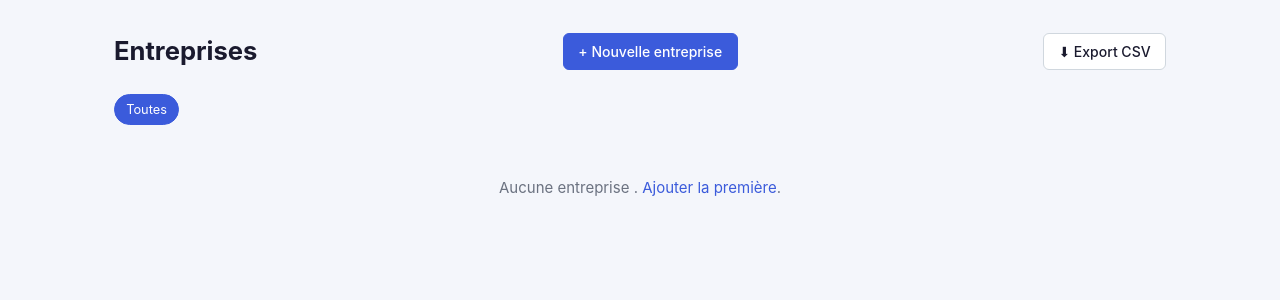
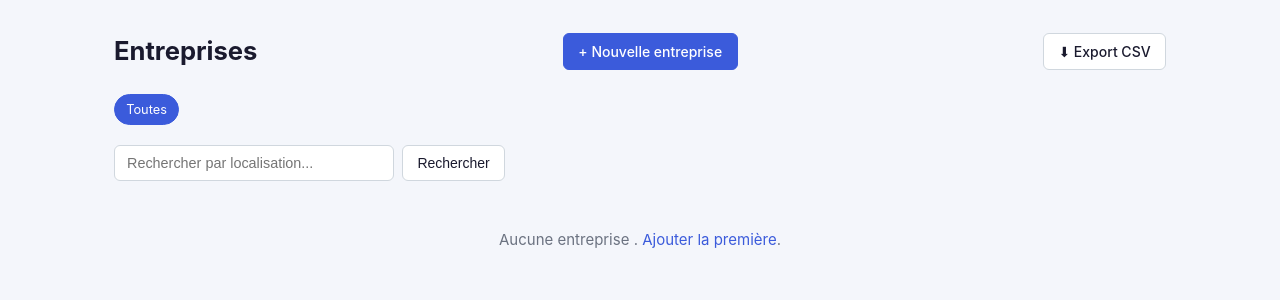
Before and after one commit to adoudi-mondher/job-tracker, a Flask app: page /entreprises/ in a window 1280 px wide. Shown: the part 56-356 px from the top of the page. Run offline with Flask 3, Linux system fonts and the light colour scheme; the visitor is signed in with stand-in values (Sample User, id 1); data that the repository does not hold is empty; some libraries are stand-ins or nearby versions.

Commit message:
feat(entreprises): add location search filter

```diff
--- a/app/routes/entreprises.py
+++ b/app/routes/entreprises.py
@@ -10,10 +10,13 @@ entreprises_bp = Blueprint('entreprises', __name__)
 def index():
     page    = request.args.get('page', 1, type=int)
     secteur = request.args.get('secteur')
+    localisation = request.args.get('localisation')
 
     query = Entreprise.query.order_by(Entreprise.nom)
     if secteur:
         query = query.filter_by(secteur=secteur)
+    if localisation:
+        query = query.filter(Entreprise.localisation.ilike(f'%{localisation}%'))
 
     entreprises = query.paginate(page=page, per_page=20, error_out=False)
 
@@ -27,6 +30,7 @@ def index():
         entreprises=entreprises,
         secteurs=secteurs,
         secteur_filtre=secteur,
+        localisation_filtre=localisation,
     )
 
 @entreprises_bp.route('/nouvelle', methods=['GET', 'POST'])
--- a/app/templates/entreprises/index.html
+++ b/app/templates/entreprises/index.html
@@ -17,6 +17,21 @@
        class="filter-btn {{ 'active' if secteur_filtre == s }}">{{ s }}</a>
     {% endfor %}
 </div>
+
+<!-- Filtres par location -->
+<form method="GET" style="margin-bottom: 1rem; display:flex; gap:.5rem;">
+    {% if secteur_filtre %}
+    <input type="hidden" name="secteur" value="{{ secteur_filtre }}">
+    {% endif %}
+    <input type="text" name="localisation"
+           value="{{ request.args.get('localisation', '') }}"
+           placeholder="Rechercher par localisation..."
+           style="max-width: 280px;">
+    <button type="submit" class="btn">Rechercher</button>
+    {% if request.args.get('localisation') %}
+    <a href="{{ url_for('entreprises.index', secteur=secteur_filtre) }}" class="btn">✕</a>
+    {% endif %}
+</form>
 
 {% if entreprises.items %}
 <div class="table-wrapper"><table>
```
